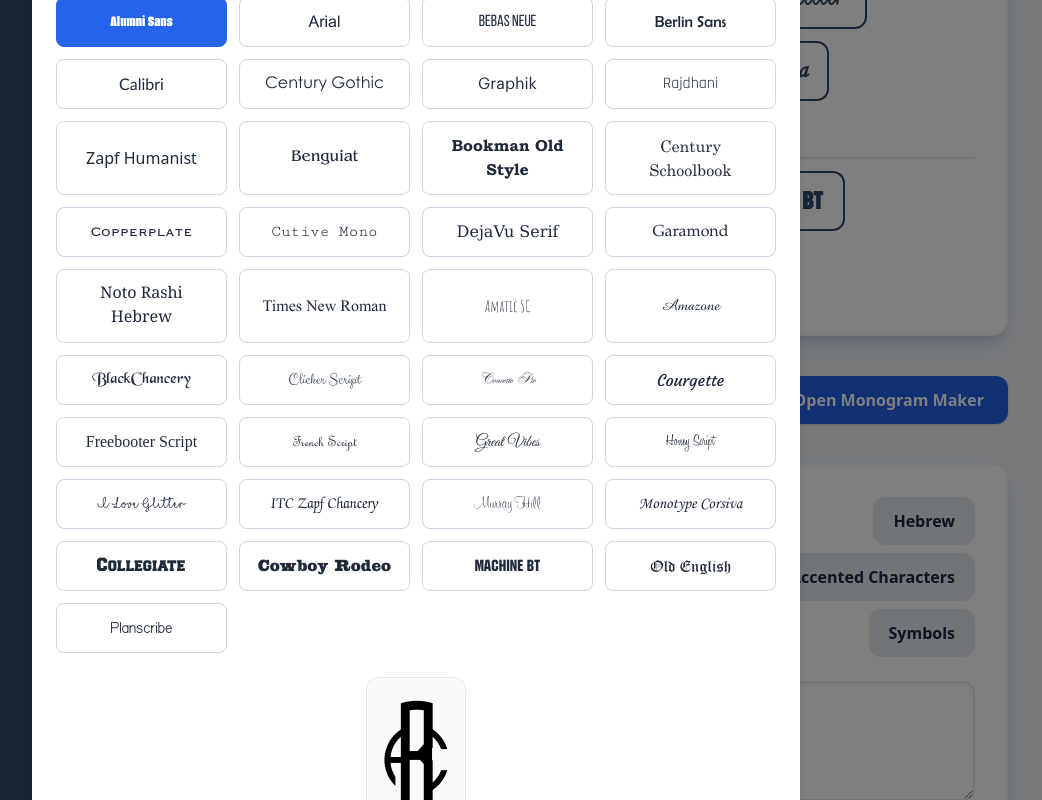
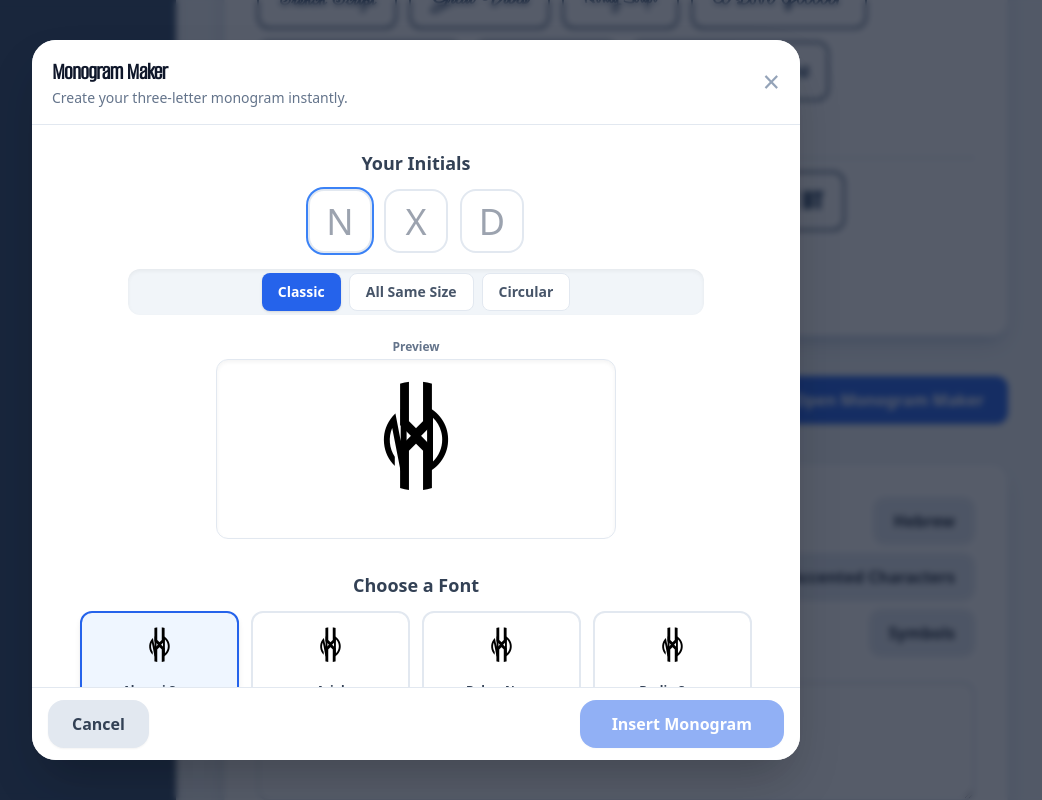
Before and after one commit to Arch-Tom/archfonthub, a React (Vite) app: page / in a window 1280 px wide. Both pictures are taken after a click on the button "Open Monogram Maker". Shown: the part 966-1766 px from the top of the page, without its empty margins (224-1266 px from the left). Built offline with nearby package versions, Linux system fonts and the light colour scheme; a web font is replaced by a local one.

Commit message:
trying to get MonogramMaker style back

```diff
--- a/src/App.jsx
+++ b/src/App.jsx
@@ -541,16 +541,15 @@ const App = () => {
 
                                 {/* --- Monogram Preview Block --- */}
                                 {monogramData && (
-                                    <div className="mb-10 p-6 border border-blue-200 rounded-xl bg-blue-50 shadow flex justify-center">
+                                    <div className="mb-10 p-6 border border-blue-200 rounded-xl bg-blue-50 shadow flex justify-center items-center">
                                         <CircularMonogram
                                             text={monogramData.text}
                                             fontSize={fontSize}
-                                            frameStyle={monogramData.frameStyle}
+                                            frameStyle={monogramData.frameStyle || 'none'}
                                             color={monogramData.frameStyle !== 'none' ? 'white' : 'black'}
                                         />
                                     </div>
                                 )}
-
 
                                 {hebrewRegex.test(customText) && (
                                     <div className="p-4 mb-6 bg-amber-50 border-l-4 border-amber-400 rounded-r-lg">
--- a/src/MonogramMaker.jsx
+++ b/src/MonogramMaker.jsx
@@ -1,161 +1,210 @@
-import React, { useState } from 'react';
+import React, { useState, useMemo, useRef, useEffect } from 'react';
 import CircularMonogram from './CircularMonogram';
 
 export default function MonogramMaker({ fontLibrary, onClose, onInsert }) {
-    const [firstLetter, setFirstLetter] = useState('');
-    const [middleLetter, setMiddleLetter] = useState('');
-    const [lastLetter, setLastLetter] = useState('');
-    const [monogramFontSize, setMonogramFontSize] = useState(100);
-    const [selectedFont, setSelectedFont] = useState(Object.values(fontLibrary)[0][0]);
-    const [selectedFrameStyle, setSelectedFrameStyle] = useState('none');
+    const monogramFonts = useMemo(() => {
+        const fonts = Object.entries(fontLibrary)
+            .flatMap(([category, fonts]) => fonts.map(font => ({ ...font, category })));
+        return [
+            ...fonts,
+            { name: 'Circular Monogram', category: 'Special', circular: true }
+        ];
+    }, [fontLibrary]);
 
-    const isCircularMonogram = selectedFont.name === 'Circular Monogram Style';
+    const [monogramStyle, setMonogramStyle] = useState('classic'); // 'classic' | 'flat' | 'circular'
+    const [selectedFont, setSelectedFont] = useState(monogramFonts[0]);
+    const [activeStyle, setActiveStyle] = useState(
+        selectedFont.circular ? null : Object.keys(selectedFont.styles)[0]
+    );
+    const [initials, setInitials] = useState(['', '', '']);
+    const [fontSize] = useState(100);
+
+    const inputRefs = useRef([]);
+
+    useEffect(() => {
+        if (inputRefs.current[0]) inputRefs.current[0].focus();
+    }, []);
+
+    useEffect(() => {
+        if (!selectedFont.circular) {
+            setActiveStyle(Object.keys(selectedFont.styles)[0]);
+        }
+    }, [selectedFont]);
+
+    const visibleFonts = monogramFonts.filter(font => {
+        if (monogramStyle === 'circular') return font.circular;
+        return !font.circular;
+    });
+
+    const handleInitialChange = (e, index) => {
+        const newInitials = [...initials];
+        newInitials[index] = e.target.value.slice(0, 1).toUpperCase();
+        setInitials(newInitials);
+        if (e.target.value && index < 2) inputRefs.current[index + 1]?.focus();
+    };
+
+    const handleKeyDown = (e, index) => {
+        if (e.key === 'Backspace' && !initials[index] && index > 0) {
+            inputRefs.current[index - 1]?.focus();
+        }
+    };
 
     const handleInsert = () => {
-        if (!firstLetter || !middleLetter || !lastLetter) return;
+        const [first, middle, last] = initials;
+        if (!first || !middle || !last) return;
         onInsert({
-            text: [firstLetter.toUpperCase(), middleLetter.toUpperCase(), lastLetter.toUpperCase()],
+            text: [first, middle, last],
             font: selectedFont,
-            fontSize: monogramFontSize,
-            isCircular: isCircularMonogram,
-            frameStyle: selectedFrameStyle,
+            style: activeStyle,
+            fontSize,
+            isCircular: monogramStyle === 'circular',
+            disableScaling: monogramStyle === 'flat'
         });
+        onClose();
     };
 
-    const frameStyles = ['none', 'solid', 'double', 'dotted'];
+    const previewBox = (
+        <div className="w-full flex flex-col items-center mb-2">
+            <label className="text-xs font-semibold text-slate-500 mb-1" htmlFor="monogram-preview-box">Preview</label>
+            <div
+                id="monogram-preview-box"
+                className="w-full max-w-[400px] flex items-center justify-center rounded-xl border border-slate-200 shadow-inner bg-white px-2"
+                style={{ height: '180px', minHeight: '180px' }}
+            >
+                <CircularMonogram
+                    text={[
+                        initials[0] || 'N',
+                        initials[1] || 'X',
+                        initials[2] || 'D'
+                    ]}
+                    fontSize={monogramStyle === 'circular' ? fontSize * 1.2 : fontSize}
+                    frameStyle={monogramStyle === 'circular' ? selectedFont.frameStyle || 'none' : 'none'}
+                    color={monogramStyle === 'circular' && selectedFont.frameStyle !== 'none' ? 'white' : 'black'}
+                />
+            </div>
+        </div>
+    );
 
     return (
-        <div className="fixed inset-0 bg-black bg-opacity-50 flex items-center justify-center z-50">
-            <div className="bg-white rounded-2xl p-6 w-full max-w-3xl shadow-lg">
+        <div
+            className="fixed inset-0 z-50 flex items-center justify-center bg-slate-900/70 backdrop-blur-[3px] p-0 sm:p-2 animate-fade-in"
+            onClick={onClose}
+        >
+            <div
+                className="relative bg-white rounded-none sm:rounded-3xl shadow-2xl w-full max-w-full sm:max-w-2xl md:max-w-3xl h-screen sm:h-[90vh] flex flex-col overflow-hidden transition-all"
+                onClick={e => e.stopPropagation()}
+            >
                 {/* Header */}
-                <div className="flex justify-between items-center mb-4">
-                    <h2 className="text-2xl font-bold text-slate-900">Monogram Maker</h2>
+                <header className="sticky top-0 z-10 bg-white/95 border-b border-slate-200 flex justify-between items-center px-4 sm:px-5 py-3 sm:py-4">
+                    <div>
+                        <h2
+                            className="text-lg sm:text-xl md:text-2xl font-bold text-slate-900 tracking-tight"
+                            style={{ fontFamily: 'Alumni Sans Regular' }}
+                        >
+                            Monogram Maker
+                        </h2>
+                        <p className="text-slate-500 text-xs sm:text-sm">Create your three-letter monogram instantly.</p>
+                    </div>
                     <button
+                        className="text-3xl font-light text-slate-400 hover:text-slate-800 transition p-2 -mr-2"
                         onClick={onClose}
-                        className="text-slate-500 hover:text-slate-700 transition-colors"
+                        title="Close"
                     >
-                        ✕
+                        &times;
                     </button>
-                </div>
+                </header>
 
-                {/* Letters Input */}
-                <div className="grid grid-cols-3 gap-3 mb-6">
-                    <input
-                        type="text"
-                        maxLength={1}
-                        value={firstLetter}
-                        onChange={(e) => setFirstLetter(e.target.value)}
-                        placeholder="A"
-                        className="text-center text-3xl p-4 border rounded-xl focus:ring-2 focus:ring-blue-400"
-                    />
-                    <input
-                        type="text"
-                        maxLength={1}
-                        value={middleLetter}
-                        onChange={(e) => setMiddleLetter(e.target.value)}
-                        placeholder="B"
-                        className="text-center text-3xl p-4 border rounded-xl focus:ring-2 focus:ring-blue-400"
-                    />
-                    <input
-                        type="text"
-                        maxLength={1}
-                        value={lastLetter}
-                        onChange={(e) => setLastLetter(e.target.value)}
-                        placeholder="C"
-                        className="text-center text-3xl p-4 border rounded-xl focus:ring-2 focus:ring-blue-400"
-                    />
-                </div>
-
-                {/* Font Selection */}
-                <div className="mb-6">
-                    <h3 className="text-lg font-semibold mb-2 text-slate-800">Choose a Font</h3>
-                    <div className="grid grid-cols-2 sm:grid-cols-3 md:grid-cols-4 gap-3">
-                        {Object.entries(fontLibrary).flatMap(([category, fonts]) =>
-                            fonts.map((font) => (
-                                <button
-                                    key={font.name}
-                                    onClick={() => setSelectedFont(font)}
-                                    className={`p-3 border rounded-lg text-center transition-all text-base font-medium ${selectedFont.name === font.name
-                                            ? 'bg-blue-600 text-white border-blue-600'
-                                            : 'bg-white text-slate-800 border-slate-300 hover:bg-blue-50'
-                                        }`}
-                                    style={{ fontFamily: font.styles[Object.keys(font.styles)[0]] }}
-                                >
-                                    {font.name}
-                                </button>
-                            ))
-                        )}
-                    </div>
-                </div>
-
-                {/* Frame Style Selection (Only for Circular Monogram) */}
-                {isCircularMonogram && (
-                    <div className="mb-6">
-                        <h3 className="text-lg font-semibold mb-2 text-slate-800">Frame Style</h3>
-                        <div className="flex flex-wrap gap-3">
-                            {frameStyles.map((style) => (
+                <div className="flex-1 flex flex-col overflow-y-auto pb-[100px] items-center px-4 sm:px-6">
+                    {/* Initials input & Style Selector */}
+                    <div className="w-full max-w-xl flex flex-col gap-4 mt-6">
+                        <div>
+                            <h3 className="text-base sm:text-lg font-semibold text-slate-700 mb-2 sm:mb-3 text-center">Your Initials</h3>
+                            <div className="flex justify-center gap-3">
+                                {initials.map((initial, index) => (
+                                    <input
+                                        key={index}
+                                        ref={el => (inputRefs.current[index] = el)}
+                                        type="text"
+                                        placeholder={['N', 'X', 'D'][index]}
+                                        value={initial}
+                                        onChange={e => handleInitialChange(e, index)}
+                                        onKeyDown={e => handleKeyDown(e, index)}
+                                        maxLength={1}
+                                        className="w-12 h-12 sm:w-14 sm:h-14 md:w-16 md:h-16 bg-white border-2 border-slate-200 text-2xl sm:text-3xl md:text-4xl text-center rounded-2xl focus:outline-none focus:ring-2 focus:ring-blue-500 transition"
+                                    />
+                                ))}
+                            </div>
+                        </div>
+                        {/* Style Buttons */}
+                        <div className="flex justify-center gap-2 bg-slate-100 p-1 rounded-xl shadow-inner overflow-x-auto">
+                            {['classic', 'flat', 'circular'].map(style => (
                                 <button
                                     key={style}
-                                    onClick={() => setSelectedFrameStyle(style)}
-                                    className={`px-4 py-2 rounded-lg border transition-all ${selectedFrameStyle === style
-                                            ? 'bg-blue-600 text-white border-blue-600'
-                                            : 'bg-white text-slate-800 border-slate-300 hover:bg-blue-50'
-                                        }`}
+                                    onClick={() => setMonogramStyle(style)}
+                                    className={`px-4 py-2 rounded-lg font-semibold text-sm transition
+                                        ${monogramStyle === style
+                                            ? 'bg-blue-600 text-white shadow'
+                                            : 'bg-white text-slate-600 hover:bg-slate-50 border border-slate-200'}`}
                                 >
-                                    {style.charAt(0).toUpperCase() + style.slice(1)}
+                                    {style === 'classic' ? 'Classic' : style === 'flat' ? 'All Same Size' : 'Circular'}
                                 </button>
                             ))}
                         </div>
                     </div>
-                )}
 
-                {/* Monogram Preview */}
-                <div className="mb-6 flex justify-center">
-                    <div className="p-4 border rounded-xl bg-slate-50 flex items-center justify-center">
-                        <CircularMonogram
-                            text={[
-                                firstLetter || 'A',
-                                middleLetter || 'B',
-                                lastLetter || 'C',
-                            ]}
-                            fontSize={monogramFontSize}
-                            frameStyle={isCircularMonogram ? selectedFrameStyle : 'none'}
-                            color={isCircularMonogram && selectedFrameStyle !== 'none' ? 'white' : 'black'}
-                        />
+                    {/* Preview */}
+                    <div className="w-full max-w-xl mt-6">
+                        {previewBox}
                     </div>
+
+                    {/* Font Selection */}
+                    {monogramStyle !== 'circular' && (
+                        <div className="w-full max-w-2xl mt-6">
+                            <h3 className="text-base sm:text-lg font-semibold text-slate-700 mb-2 sm:mb-3 text-center">Choose a Font</h3>
+                            <div className="grid grid-cols-2 sm:grid-cols-3 md:grid-cols-4 gap-3">
+                                {visibleFonts.map(font => (
+                                    <button
+                                        key={font.name}
+                                        onClick={() => setSelectedFont(font)}
+                                        className={`group flex flex-col items-center justify-between rounded-xl border-2 transition h-32 w-full p-3
+                                            ${selectedFont.name === font.name
+                                                ? 'border-blue-600 bg-blue-50 shadow-md'
+                                                : 'border-slate-200 bg-white hover:border-blue-400 hover:bg-blue-50/40'}`}
+                                    >
+                                        <CircularMonogram
+                                            text={[
+                                                initials[0] || 'N',
+                                                initials[1] || 'X',
+                                                initials[2] || 'D'
+                                            ]}
+                                            fontSize={32}
+                                            frameStyle={font.circular ? 'none' : 'none'}
+                                        />
+                                        <span className="text-xs font-semibold text-slate-700 group-hover:text-blue-700 text-center">{font.name}</span>
+                                        <span className="text-[11px] text-slate-400">{font.category}</span>
+                                    </button>
+                                ))}
+                            </div>
+                        </div>
+                    )}
                 </div>
 
-                {/* Font Size Slider */}
-                <div className="flex items-center justify-center gap-4 mb-6">
-                    <label className="text-slate-700">Size</label>
-                    <input
-                        type="range"
-                        min="50"
-                        max="200"
-                        step="1"
-                        value={monogramFontSize}
-                        onChange={(e) => setMonogramFontSize(Number(e.target.value))}
-                        className="w-48"
-                    />
-                    <span className="text-slate-700">{monogramFontSize}px</span>
-                </div>
-
-                {/* Action Buttons */}
-                <div className="flex justify-end gap-4">
+                {/* Footer Actions */}
+                <footer className="fixed sm:sticky bottom-0 left-0 w-full bg-white/95 border-t border-slate-200 px-4 py-3 flex flex-row-reverse justify-between gap-3 z-20">
+                    <button
+                        onClick={handleInsert}
+                        disabled={!initials[0] || !initials[1] || !initials[2]}
+                        className="px-8 py-3 bg-blue-600 text-white rounded-2xl hover:bg-blue-700 font-bold transition-colors shadow-sm text-base disabled:opacity-50 disabled:cursor-not-allowed"
+                    >
+                        Insert Monogram
+                    </button>
                     <button
                         onClick={onClose}
-                        className="px-6 py-3 bg-slate-200 text-slate-800 rounded-xl hover:bg-slate-300 font-semibold transition-colors"
+                        className="px-6 py-3 bg-slate-200 text-slate-700 rounded-2xl hover:bg-slate-300 font-semibold transition-colors shadow-sm text-base"
                     >
                         Cancel
                     </button>
-                    <button
-                        onClick={handleInsert}
-                        disabled={!firstLetter || !middleLetter || !lastLetter}
-                        className="px-6 py-3 bg-blue-600 text-white rounded-xl hover:bg-blue-700 font-semibold transition-colors disabled:opacity-50 disabled:cursor-not-allowed"
-                    >
-                        Insert Monogram
-                    </button>
-                </div>
+                </footer>
             </div>
         </div>
     );
```
